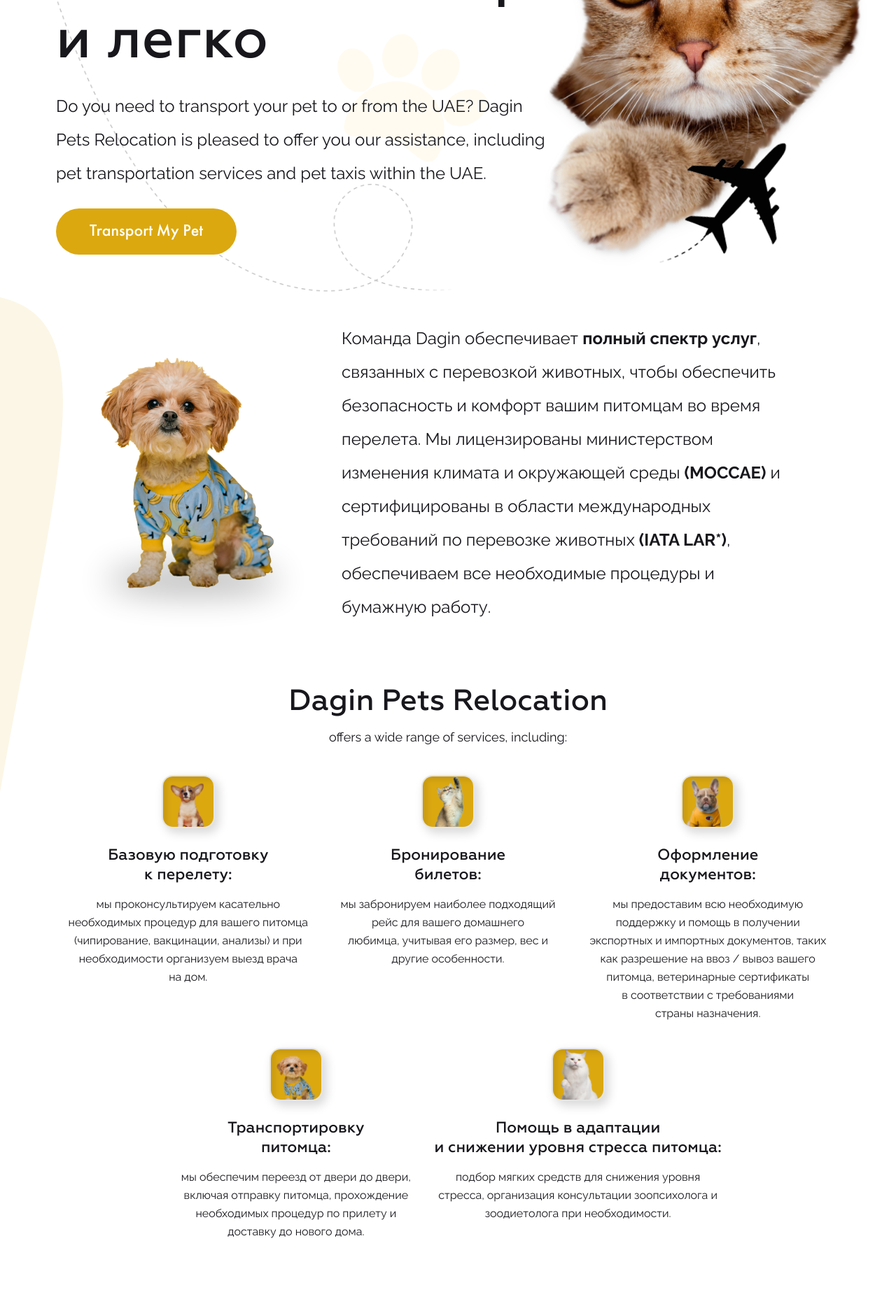
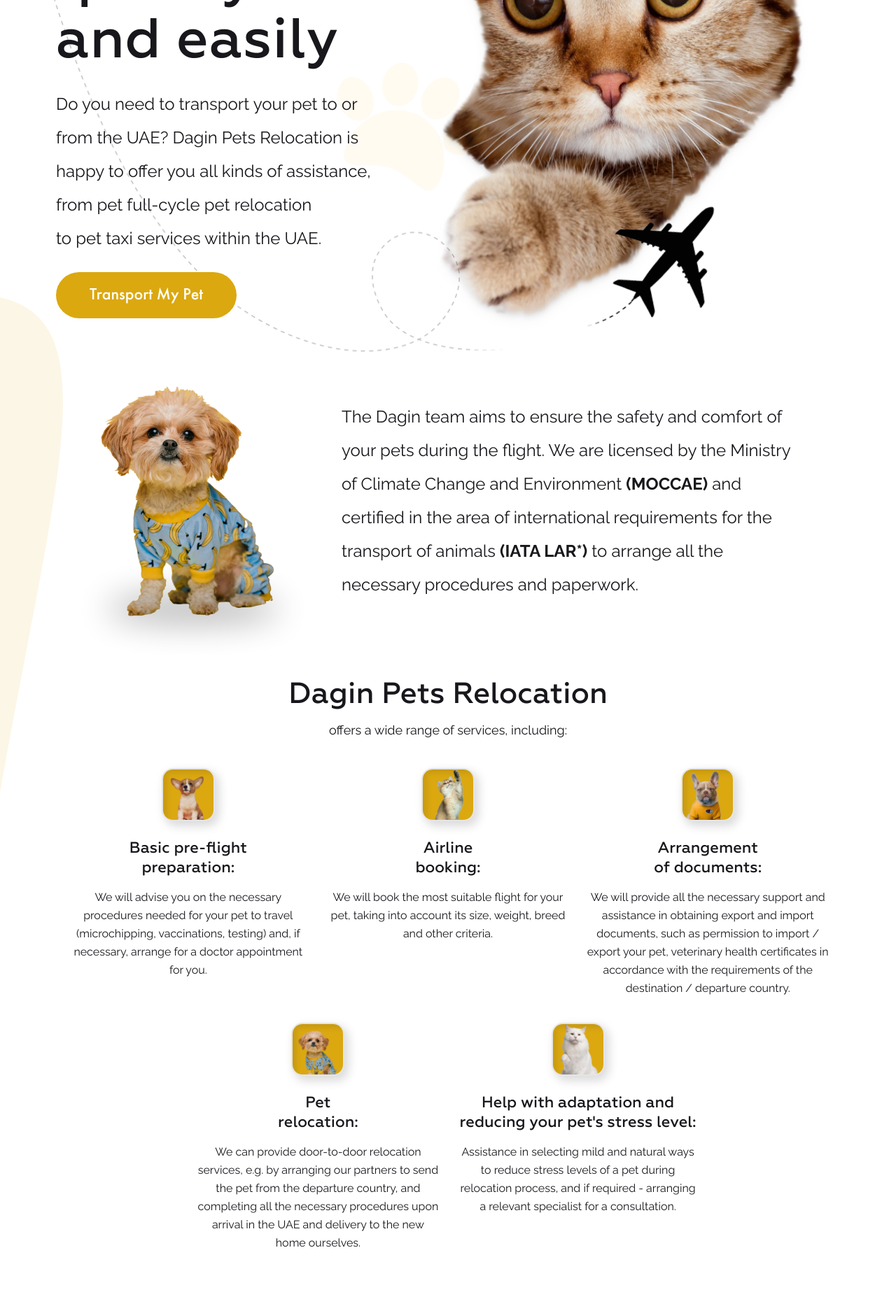
Before and after one commit to DragonflyPie/dagin_pets, a Next.js app: page /en in a window 1280 px wide. Shown: the part 340-2217 px from the top of the page at 70% size. Built offline with nearby package versions, Linux system fonts and the light colour scheme.

Commit message:
feat: add email input

```diff
--- a/app/_components/contactModal/CheckBox.tsx
+++ b/app/_components/contactModal/CheckBox.tsx
@@ -10,7 +10,7 @@
 
 const Checkbox = ({ policy, label, register, error }: CheckBoxProps) => {
   return (
-    <div className="relative flex w-full items-center justify-between gap-3 px-1 font-medium">
+    <div className="relative flex w-full items-center justify-start gap-3 px-1 font-medium">
       <input
         type="checkbox"
         {...register}
--- a/app/_components/contactModal/ContactModal.tsx
+++ b/app/_components/contactModal/ContactModal.tsx
@@ -8,7 +8,6 @@
 import { useParams, useRouter, useSearchParams } from "next/navigation";
 import useClickOutside from "@/app/_utilities/hooks/useClickOutside";
 import { CloseIcon } from "../commons/icons";
-import Link from "next/link";
 
 interface ContactModalProps {
   dictionary: {
@@ -82,12 +81,12 @@
         role="dialog"
         aria-modal="true"
         ref={contactRef}
-        className={`relative flex h-full flex-col bg-white p-2 transition-all duration-500 md:h-[calc(100vh-2rem)] md:w-[36rem] md:rounded-3xl md:pt-6  2xl:pt-12
+        className={`relative flex h-full w-full flex-col bg-white p-2 transition-all duration-500 md:h-[calc(100vh-2rem)] md:w-[36rem] md:rounded-3xl md:pt-6  2xl:pt-12
           ${!showModal ? "-translate-y-[200%]" : ""}
           `}
       >
         <FocusTrap>
-          <div className="flex h-full flex-col items-center overflow-auto rounded-3xl bg-white scrollbar-thin scrollbar-track-gray-100 scrollbar-thumb-gray-form ">
+          <div className="flex h-full flex-col items-center overflow-auto bg-white scrollbar-thin scrollbar-track-gray-100 scrollbar-thumb-gray-form ">
             <button
               className="absolute right-4 top-4 z-50 flex cursor-pointer text-gray-dark transition-transform duration-300 hover:scale-110 md:right-6 md:top-6"
               onClick={closeModal}
--- a/app/_components/contactModal/StepOneSelect.tsx
+++ b/app/_components/contactModal/StepOneSelect.tsx
@@ -17,8 +17,10 @@
   const isPlaceholder = !value.label && props.placeholder;
 
   return (
-    <div className="flex flex-col gap-1.5 font-geometria font-medium">
-      <label htmlFor={`#${props.name}`}>{props.label}</label>
+    <div className="flex flex-col gap-1.5 font-geometria">
+      <label htmlFor={`#${props.name}`} className="font-medium">
+        {props.label}
+      </label>
       <Listbox value={value} onChange={onChange}>
         {({ open }) => (
           <>
@@ -29,7 +31,7 @@
        ${open ? "rounded-t-lg" : "rounded-lg"}
         `}
               >
-                <span className={`${isPlaceholder ? "text-gray-form" : ""}`}>
+                <span className={`${isPlaceholder ? "text-gray-form " : ""}`}>
                   {isPlaceholder ? props.placeholder : value.label}
                 </span>
                 <span
--- a/app/_components/contactModal/StepTwo.tsx
+++ b/app/_components/contactModal/StepTwo.tsx
@@ -12,6 +12,7 @@
 
 let stepTwoSchema = object({
   name: string().required(),
+  email: string(),
   phone: string()
     .required("This field is required")
     .min(10, "Invalid phone number")
@@ -97,7 +98,7 @@
     <form
       action=""
       onSubmit={handleSubmit(onSubmit)}
-      className="flex h-full w-full flex-col gap-3 pt-4 font-raleway md:gap-5 md:px-14 md:pt-6"
+      className="flex h-full w-full flex-col gap-3 pt-4 font-raleway md:gap-4 md:px-14 md:pt-0"
     >
       <FormInput
         id={"name"}
@@ -106,6 +107,15 @@
         error={errors?.name}
         error_message={dictionary.error_required}
         register={{ ...register("name") }}
+      />
+      <FormInput
+        id={"email"}
+        label={`${dictionary.email}`}
+        placeholder={dictionary.email_placeholder}
+        error={errors?.email}
+        error_message={dictionary.error_required}
+        register={{ ...register("email") }}
+        type="email"
       />
       <div className="relative flex flex-col gap-1.5">
         <label
--- a/app/_components/welcome/Welcome.tsx
+++ b/app/_components/welcome/Welcome.tsx
@@ -27,7 +27,7 @@
         <div className="absolute left-[35%] top-[45%] -z-0 w-[16vw] rotate-45">
           <Paw />
         </div>
-        <div className="z-10 flex  w-min basis-1/2 flex-col justify-between  gap-6 pt-14  xl:pt-16">
+        <div className="z-10 flex w-min basis-1/2 flex-col justify-between  gap-6 pt-14  xl:pt-16">
           <pre>
             <h1 className="inline-block w-fit font-geometria text-2xl/[1.1] font-medium tracking-[0.24px] tracking-[0.48px] md:text-5xl/[1.1] xl:text-[5rem]/[1.1] xl:tracking-[0.8px] ">
               {dictionary.header_title}
@@ -41,7 +41,7 @@
             <Button text={dictionary.header_button} modal />
           </Link>
         </div>
-        <div className="relative -z-10 flex aspect-[0.8] h-[90%] flex-col self-center xs:h-full md:h-full xl:w-full">
+        <div className="relative -z-10 flex aspect-[0.8] h-[90%] flex-col self-center xs:h-full md:h-full">
           <Image
             priority
             src={cat_shining}
--- a/app/_i18n/en.json
+++ b/app/_i18n/en.json
@@ -16,30 +16,30 @@
     "contact_button": "Get in Touch"
   },
   "header": {
-    "header_title": "Перевозка\nживотных быстро\nи легко",
-    "header_description": "Do you need to transport your pet to or from the UAE? Dagin Pets Relocation is pleased to offer you our assistance, including pet transportation services and pet taxis within the UAE.",
+    "header_title": "Pet relocation\nquickly\nand easily",
+    "header_description": "Do you need to transport your pet to or from the UAE? Dagin Pets Relocation is happy to offer you all kinds of assistance, from pet full-cycle pet relocation to pet taxi services within the UAE.",
     "header_button": "Transport My Pet"
   },
   "about": {
-    "text": "Команда Dagin обеспечивает <strong>полный спектр услуг</strong>, связанных с перевозкой животных, чтобы обеспечить безопасность и комфорт вашим питомцам во время перелета. Мы лицензированы министерством изменения климата и окружающей среды <strong>(МОССАЕ)</strong> и сертифицированы в области международных требований по перевозке животных <strong class='whitespace-nowrap'>(IATA LAR*)</strong>, обеспечиваем все необходимые процедуры и бумажную работу."
+    "text": "The Dagin team aims to ensure the safety and comfort of your pets during the flight. We are licensed by the Ministry of Climate Change and Environment <strong>(МОССАЕ)</strong> and certified in the area of international requirements for the transport of animals <strong class='whitespace-nowrap'>(IATA LAR*)</strong> to arrange all the necessary procedures and paperwork. "
   },
   "services": {
     "title_start": "Dagin Pets Relocation",
     "title_ending": "offers a wide range of services, including:",
-    "service1_header": "Базовую подготовку\nк перелету:",
-    "service1_description": "мы проконсультируем касательно необходимых процедур для вашего питомца (чипирование, вакцинации, анализы) и при необходимости организуем выезд врача на дом.",
-    "service2_header": "Бронирование\nбилетов:",
-    "service2_description": "мы забронируем наиболее подходящий рейс для вашего домашнего любимца, учитывая его размер, вес и другие особенности.",
-    "service3_header": "Оформление\nдокументов:",
-    "service3_description": "мы предоставим всю необходимую поддержку и помощь в получении экспортных и импортных документов, таких как разрешение на ввоз / вывоз вашего питомца, ветеринарные сертификаты в соответствии с требованиями страны назначения.",
-    "service4_header": "Транспортировку\nпитомца:",
-    "service4_description": "мы обеспечим переезд от двери до двери, включая отправку питомца, прохождение необходимых процедур по прилету и доставку до нового дома.",
-    "service5_header": "Помощь в адаптации\nи снижении уровня стресса питомца:",
-    "service5_description": "подбор мягких средств для снижения уровня стресса, организация консультации зоопсихолога и зоодиетолога при необходимости."
+    "service1_header": "Basic pre-flight\npreparation:",
+    "service1_description": "We will advise you on the necessary procedures needed for your pet to travel (microchipping, vaccinations, testing) and, if necessary, arrange for a doctor appointment for you.",
+    "service2_header": "Airline\nbooking:",
+    "service2_description": "We will book the most suitable flight for your pet, taking into account its size, weight, breed and other criteria.",
+    "service3_header": "Arrangement\nof documents:",
+    "service3_description": "We will provide all the necessary support and assistance in obtaining export and import documents, such as permission to import / export your pet, veterinary health certificates in accordance with the requirements of the destination / departure country.",
+    "service4_header": "Pet\nrelocation:",
+    "service4_description": "We can provide door-to-door relocation services, e.g. by arranging our partners to send the pet from the departure country, and completing all the necessary procedures upon arrival in the UAE and delivery to the new home ourselves.",
+    "service5_header": "Help with adaptation and\nreducing your pet's stress level:",
+    "service5_description": "Assistance in selecting mild and natural ways to reduce stress levels of a pet during relocation process, and if required - arranging a relevant specialist for a consultation."
   },
   "safety": {
     "value_title": "We prioritize the health\nand well-being of your pets",
-    "value_desciption": "and our mission is to ensure the most comfortable and safe transportation for them. don't hesitate to reach out to us today to learn more about our services, receive a free consultation on pet transportation in the uae, or book a pet taxi for your furry friend.",
+    "value_desciption": "Our mission is to ensure the most comfortable and safe transportation for them. Don't hesitate to reach out to us today to learn more about our services, receive a free consultation on pet transportation in the UAE, or book a pet taxi for your furry friend.",
     "value_button": "Transport My Pet"
   },
   "reviews": {
@@ -178,6 +178,8 @@
     "step_two": {
       "name": "Your name",
       "name_placeholder": "Name",
+      "email": "Your email",
+      "email_placeholder": "Email",
       "phone": "Phone number",
       "message_label": "Message",
       "message_placeholder": "Tell us about your case.",
--- a/app/_i18n/ru.json
+++ b/app/_i18n/ru.json
@@ -27,13 +27,13 @@
     "title_start": "Dagin Pets Relocation",
     "title_ending": "Консьерж сервис Dagin включает в себя:",
     "service1_header": "Базовую подготовку\nк перелету:",
-    "service1_description": "мы проконсультируем касательно необходимых процедур для вашего питомца (чипирование, вакцинации, анализы) и при необходимости организуем выезд врача на дом.",
+    "service1_description": "Мы проконсультируем касательно необходимых процедур для вашего питомца (чипирование, вакцинации, анализы) и при необходимости организуем выезд врача на дом.",
     "service2_header": "Бронирование\nбилетов:",
-    "service2_description": "мы забронируем наиболее подходящий рейс для вашего домашнего любимца, учитывая его размер, вес и другие особенности.",
+    "service2_description": "Мы забронируем наиболее подходящий рейс для вашего домашнего любимца, учитывая его размер, вес и другие особенности.",
     "service3_header": "Оформление\nдокументов:",
-    "service3_description": "мы предоставим всю необходимую поддержку и помощь в получении экспортных и импортных документов, таких как разрешение на ввоз / вывоз вашего питомца, ветеринарные сертификаты в соответствии с требованиями страны назначения.",
+    "service3_description": "Мы предоставим всю необходимую поддержку и помощь в получении экспортных и импортных документов, таких как разрешение на ввоз / вывоз вашего питомца, ветеринарные сертификаты в соответствии с требованиями страны назначения.",
     "service4_header": "Транспортировку\nпитомца:",
-    "service4_description": "мы обеспечим переезд от двери до двери, включая отправку питомца, прохождение необходимых процедур по прилету и доставку до нового дома.",
+    "service4_description": "Мы обеспечим переезд от двери до двери, включая отправку питомца, прохождение необходимых процедур по прилету и доставку до нового дома.",
     "service5_header": "Помощь в адаптации\nи снижении уровня стресса питомца:",
     "service5_description": "подбор мягких средств для снижения уровня стресса, организация консультации зоопсихолога и зоодиетолога при необходимости."
   },
@@ -178,6 +178,8 @@
     "step_two": {
       "name": "Ваше имя",
       "name_placeholder": "Имя",
+      "email": "Ваша почта",
+      "email_placeholder": "Почтовый адрес",
       "phone": "Номер телефона",
       "message_label": "Сообщение",
       "message_placeholder": "Дополнительная информация",
--- a/types.d.ts
+++ b/types.d.ts
@@ -22,6 +22,7 @@
 
 interface StepTwoData {
   name: string;
+  email?: string;
   phone: string;
   contactMethod: Option;
   message?: string;
@@ -51,6 +52,8 @@
 interface StepTwo {
   name: string;
   name_placeholder: string;
+  email: string;
+  email_placeholder: string;
   phone: string;
   message_label: string;
   message_placeholder: string;
```
